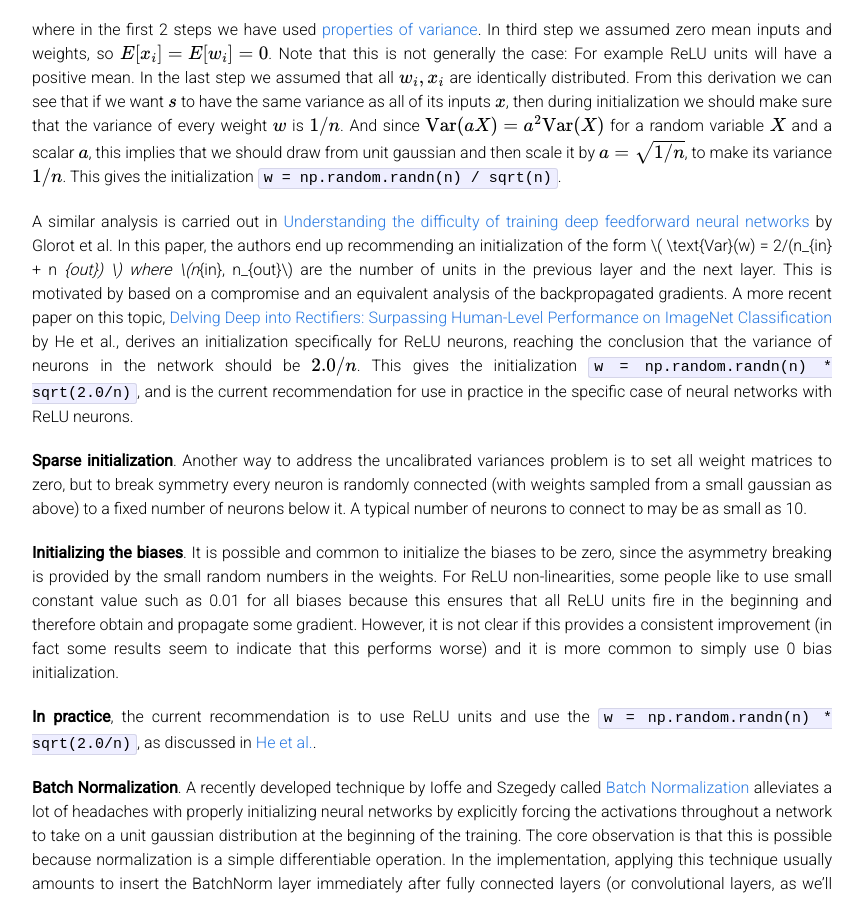
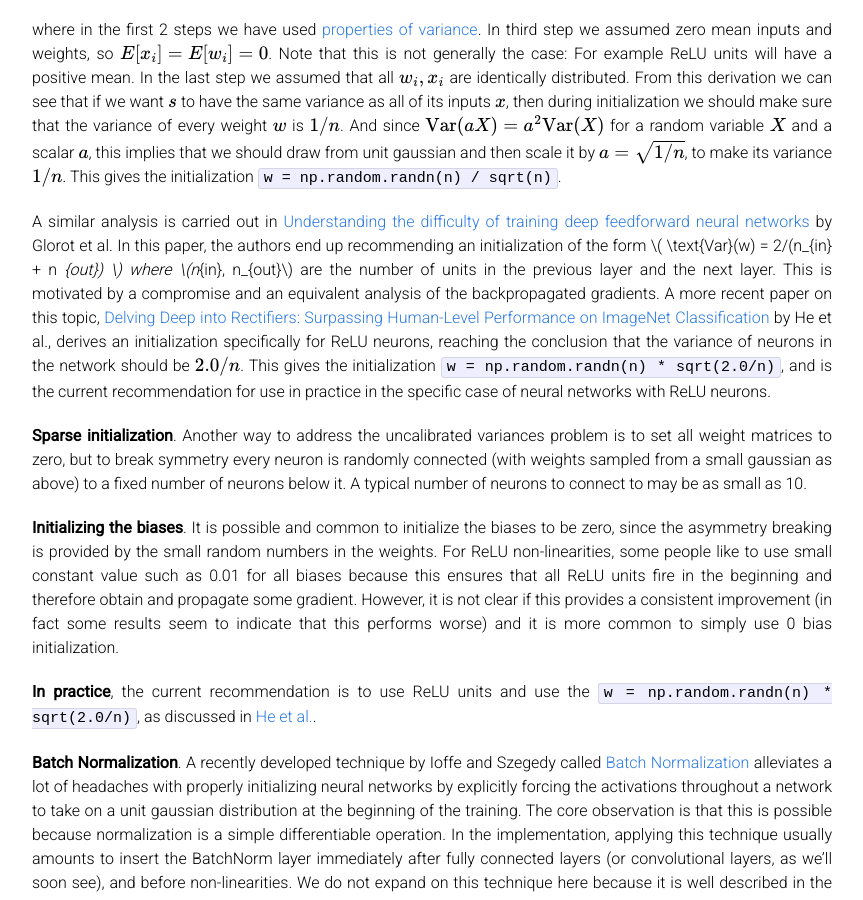
Before and after one commit to cs231n/cs231n.github.io, a Jekyll site: the page built from neural-networks-2.md, in a window 1280 px wide and 900 px high, scrolled down 5299 px. Shown: the whole window, without its empty margins (208-1071 px from the left). Built offline with Jekyll 4.4.1, drawn with Linux system fonts in a browser that asks for light colours; formulas are drawn with MathJax 3.

Commit message:
bug fix: remove extra verb

```diff
--- a/neural-networks-2.md
+++ b/neural-networks-2.md
@@ -117,7 +117,7 @@ $$
 
 where in the first 2 steps we have used [properties of variance](http://en.wikipedia.org/wiki/Variance). In third step we assumed zero mean inputs and weights, so \\(E[x_i] = E[w_i] = 0\\). Note that this is not generally the case: For example ReLU units will have a positive mean. In the last step we assumed that all \\(w_i, x_i\\) are identically distributed. From this derivation we can see that if we want \\(s\\) to have the same variance as all of its inputs \\(x\\), then during initialization we should make sure that the variance of every weight \\(w\\) is \\(1/n\\). And since \\(\text{Var}(aX) = a^2\text{Var}(X)\\) for a random variable \\(X\\) and a scalar \\(a\\), this implies that we should draw from unit gaussian and then scale it by \\(a = \sqrt{1/n}\\), to make its variance \\(1/n\\). This gives the initialization `w = np.random.randn(n) / sqrt(n)`.
 
-A similar analysis is carried out in [Understanding the difficulty of training deep feedforward neural networks](http://jmlr.org/proceedings/papers/v9/glorot10a/glorot10a.pdf) by Glorot et al. In this paper, the authors end up recommending an initialization of the form \\( \text{Var}(w) = 2/(n_{in} + n _{out}) \\) where \\(n_{in}, n_{out}\\) are the number of units in the previous layer and the next layer. This is motivated by based on a compromise and an equivalent analysis of the backpropagated gradients. A more recent paper on this topic, [Delving Deep into Rectifiers: Surpassing Human-Level Performance on ImageNet Classification](http://arxiv-web3.library.cornell.edu/abs/1502.01852) by He et al., derives an initialization specifically for ReLU neurons, reaching the conclusion that the variance of neurons in the network should be \\(2.0/n\\). This gives the initialization `w = np.random.randn(n) * sqrt(2.0/n)`, and is the current recommendation for use in practice in the specific case of neural networks with ReLU neurons.
+A similar analysis is carried out in [Understanding the difficulty of training deep feedforward neural networks](http://jmlr.org/proceedings/papers/v9/glorot10a/glorot10a.pdf) by Glorot et al. In this paper, the authors end up recommending an initialization of the form \\( \text{Var}(w) = 2/(n_{in} + n _{out}) \\) where \\(n_{in}, n_{out}\\) are the number of units in the previous layer and the next layer. This is motivated by a compromise and an equivalent analysis of the backpropagated gradients. A more recent paper on this topic, [Delving Deep into Rectifiers: Surpassing Human-Level Performance on ImageNet Classification](http://arxiv-web3.library.cornell.edu/abs/1502.01852) by He et al., derives an initialization specifically for ReLU neurons, reaching the conclusion that the variance of neurons in the network should be \\(2.0/n\\). This gives the initialization `w = np.random.randn(n) * sqrt(2.0/n)`, and is the current recommendation for use in practice in the specific case of neural networks with ReLU neurons.
 
 **Sparse initialization**. Another way to address the uncalibrated variances problem is to set all weight matrices to zero, but to break symmetry every neuron is randomly connected (with weights sampled from a small gaussian as above) to a fixed number of neurons below it. A typical number of neurons to connect to may be as small as 10.
 
```
